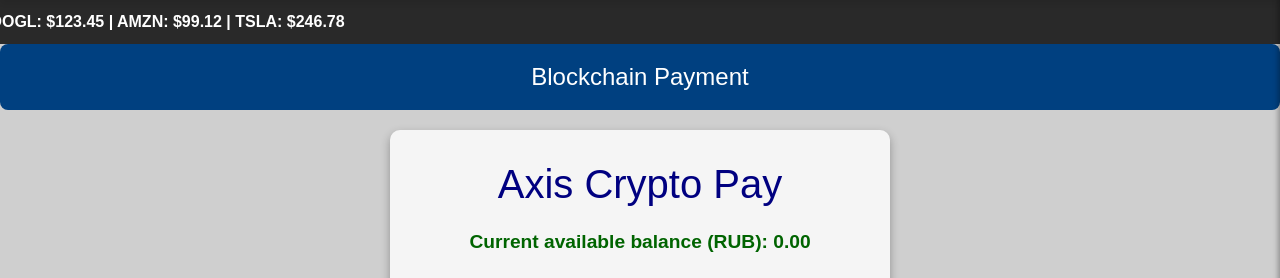
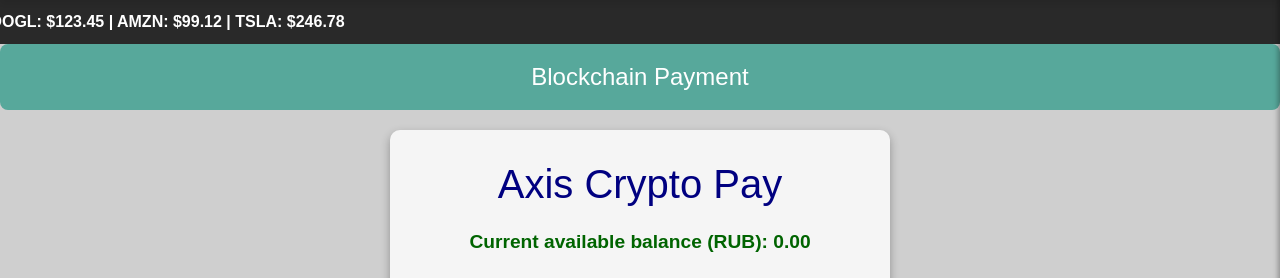
Before and after one commit to Rayflex189/Streamline-online-banking, a Django app: template BANK/bank_app/templates/bank_app/crypto.html in a window 1280 px wide. Shown: the part 66-344 px from the top of the page. Run offline with Django 5.2, Linux system fonts and the light colour scheme; the template is opened without the code that fills it: values that come from a table or form of the project are taken from there, others are empty; data comes from the database, SQL or seed files in the repository; some libraries are stand-ins or nearby versions.

Commit message:
Update crypto.html
Save

```diff
--- a/BANK/bank_app/templates/bank_app/crypto.html
+++ b/BANK/bank_app/templates/bank_app/crypto.html
@@ -102,7 +102,7 @@
 
         /* Transfer Section */
         .transfer-header {
-            background-color: #004080;
+            background-color:#57a89b;
             color: white;
             padding: 15px;
             border-radius: 8px;
```
